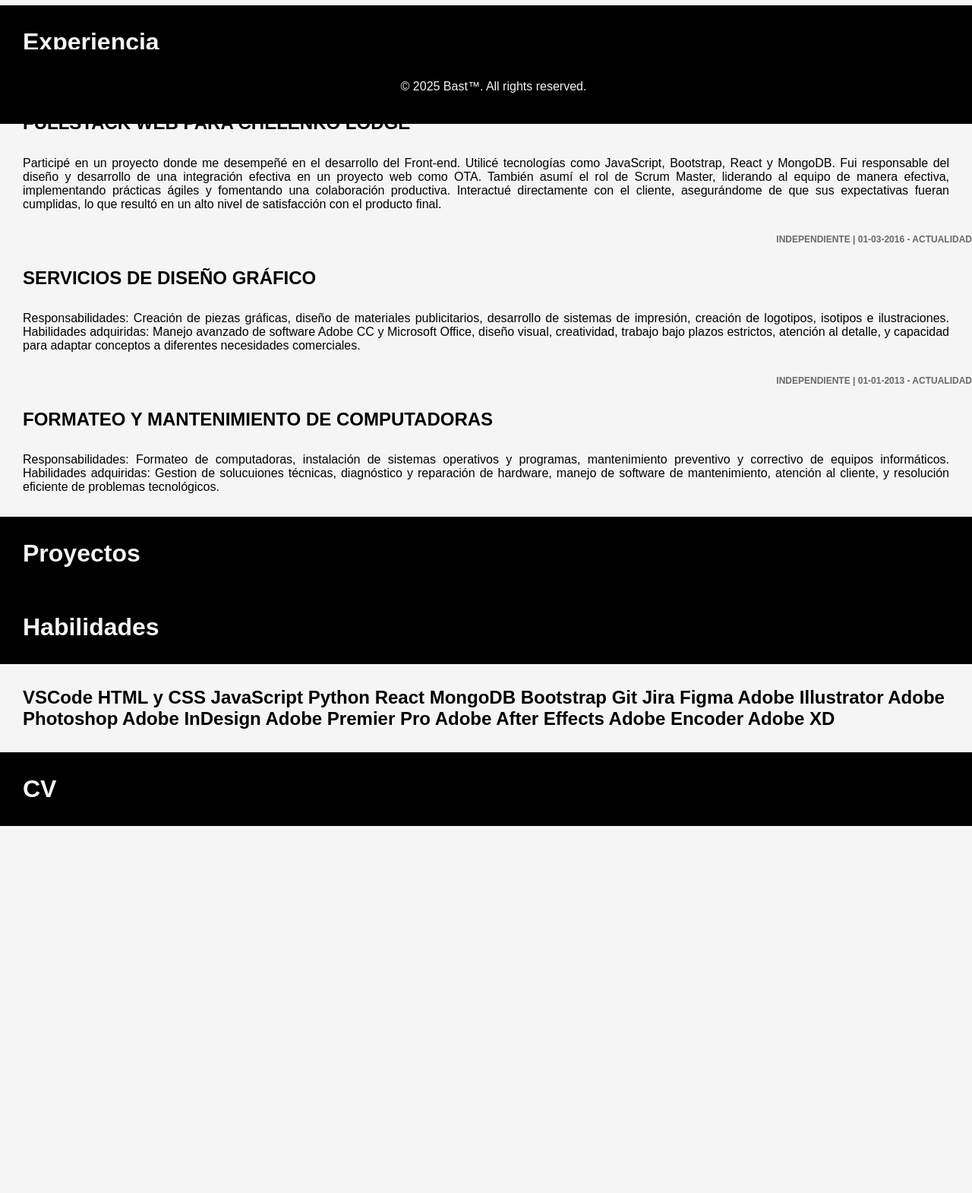
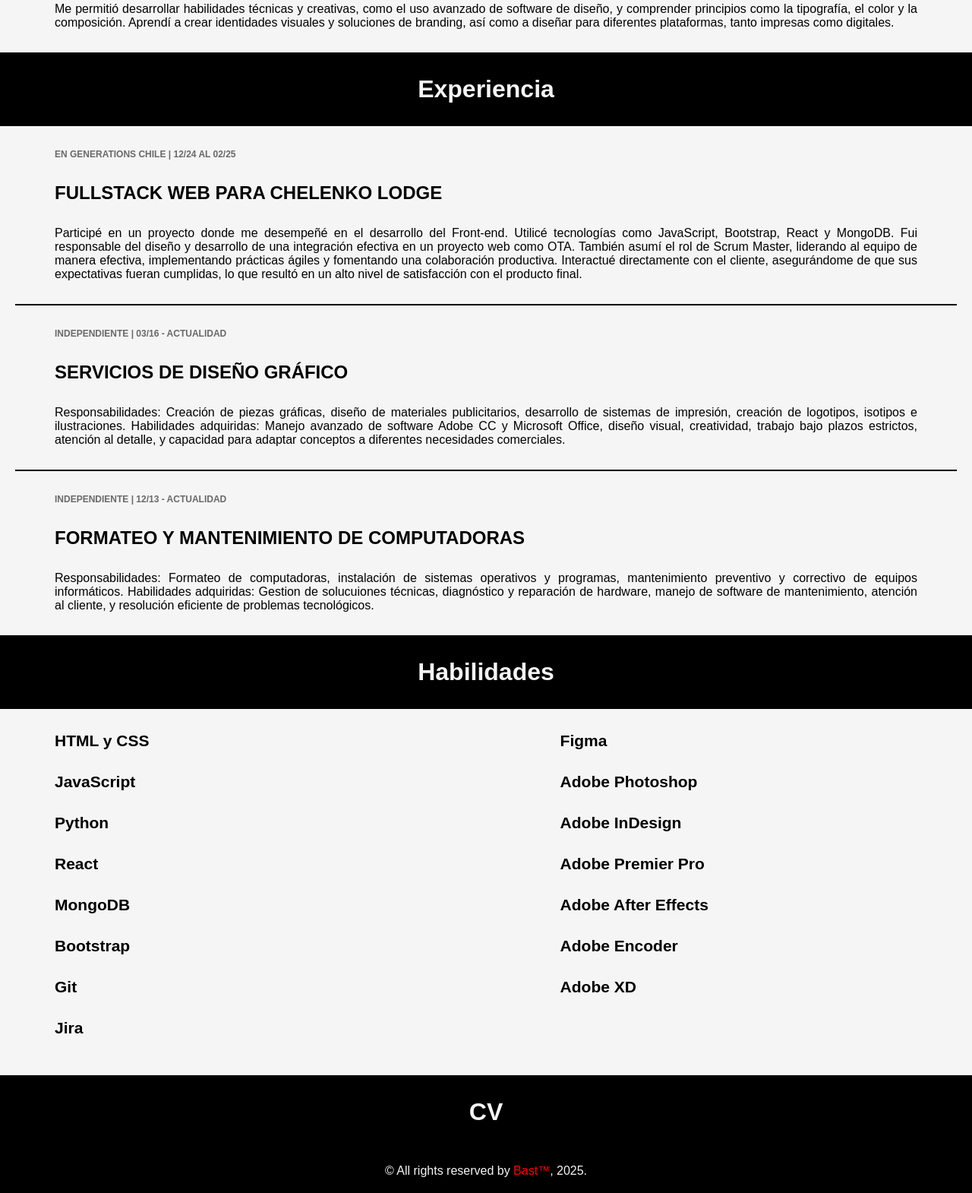
Before and after one commit to Bastcl/portafolio, a plain HTML site: page index.html in a window 1280 px wide. Shown: the part 637-2207 px from the top of the page at 76% size. Before the commit the page ends 1724 px from the top, so only its background shows below. Drawn offline with Linux system fonts and the light colour scheme.

Commit message:
cambios 4

```diff
--- a/index.html
+++ b/index.html
@@ -13,8 +13,8 @@
     <header>
     </header>
     <main>
-        <div class="container">
-            <div class="row">
+        <div class="contenido">
+            <div class="about-me">
                 <h1 class="titulos">Acerca de mí</h1>
                 <p class="parrafo-cont">Soy un profesional con una amplia
                     experiencia laboral en diferentes
@@ -30,19 +30,20 @@
                     capacidad para trabajar tanto de forma
                     independiente como en equipo.</p>
             </div>
-            <div class="row">
+            <div class="formacion">
                 <h1 class="titulos">Formación</h1>
                 <div>
-                    <h3>En Generations Chile | 2025-2025</h3>
-                    <h2>DESARROLLO FULLSTACK JAVASCRIPT</h2>
+                    <h2 class="titulo-cont">DESARROLLO FULLSTACK JAVASCRIPT</h2>
+                    <h3 class="subtitulo-cont">En Generations Chile | 2025-2025</h3>
                     <p class="parrafo-cont">Me permitirá adquirir habilidades tanto en el desarrollo del lado del
                         cliente como del servidor. Aprenderé a utilizar tecnologías como
                         HTML, CSS, JavaScript, Node.js, bases de datos, API’s, Git, entre
                         otras.</p>
                 </div>
+                <hr>
                 <div>
-                    <h3>En INACAP | 2017-2022</h3>
-                    <h2>DISEÑO GRÁFICO PROFESIONAL</h2>
+                    <h2 class="titulo-cont">DISEÑO GRÁFICO PROFESIONAL</h2>
+                    <h3 class="subtitulo-cont">En INACAP | 2017-2022</h3>
                     <p class="parrafo-cont">Me permitió desarrollar habilidades técnicas y creativas, como el
                         uso avanzado de software de diseño, y comprender principios
                         como la tipografía, el color y la composición. Aprendí a crear
@@ -50,11 +51,11 @@
                         para diferentes plataformas, tanto impresas como digitales.</p>
                 </div>
             </div>
-            <div class="row">
+            <div class="experiencia">
                 <h1 class="titulos">Experiencia</h1>
                 <div>
-                    <h3>En Generations Chile | 12/24 al 02/25</h3>
-                    <h2>FULLSTACK WEB PARA CHELENKO LODGE</h2>
+                    <h3 class="subtitulo-cont">En Generations Chile | 12/24 al 02/25</h3>
+                    <h2 class="titulo-cont">FULLSTACK WEB PARA CHELENKO LODGE</h2>
                     <p class="parrafo-cont">Participé en un proyecto donde me desempeñé en el desarrollo del
                         Front-end. Utilicé tecnologías como JavaScript, Bootstrap, React y
                         MongoDB.
@@ -66,9 +67,10 @@
                         expectativas fueran cumplidas, lo que resultó en un alto nivel de
                         satisfacción con el producto final.</p>
                 </div>
+                <hr>
                 <div>
-                    <h3>Independiente | 01-03-2016 - Actualidad</h3>
-                    <h2>SERVICIOS DE DISEÑO GRÁFICO</h2>
+                    <h3 class="subtitulo-cont">Independiente | 03/16 - Actualidad</h3>
+                    <h2 class="titulo-cont">SERVICIOS DE DISEÑO GRÁFICO</h2>
                     <p class="parrafo-cont">Responsabilidades: Creación de piezas gráficas, diseño de
                         materiales publicitarios, desarrollo de sistemas de impresión,
                         creación de logotipos, isotipos e ilustraciones. Habilidades
@@ -77,9 +79,10 @@
                         atención al detalle, y capacidad para adaptar conceptos a
                         diferentes necesidades comerciales.</p>
                 </div>
+                <hr>
                 <div>
-                    <h3>Independiente | 01-01-2013 - Actualidad</h3>
-                    <h2>FORMATEO Y MANTENIMIENTO DE COMPUTADORAS</h2>
+                    <h3 class="subtitulo-cont">Independiente | 12/13 - Actualidad</h3>
+                    <h2 class="titulo-cont">FORMATEO Y MANTENIMIENTO DE COMPUTADORAS</h2>
                     <p class="parrafo-cont">Responsabilidades: Formateo de computadoras, instalación de
                         sistemas operativos y programas, mantenimiento preventivo y
                         correctivo de equipos informáticos.
@@ -89,37 +92,40 @@
                         problemas tecnológicos.</p>
                 </div>
             </div>
-            <div class="row">
-                <h1 class="titulos">Proyectos</h1>
-            </div>
-            <div class="row">
+            <div>
                 <h1 class="titulos">Habilidades</h1>
-                <h2>VSCode
-                    HTML y CSS
-                    JavaScript
-                    Python
-                    React
-                    MongoDB
-                    Bootstrap
-                    Git
-                    Jira
-                    Figma
-                    Adobe Illustrator
-                    Adobe Photoshop
-                    Adobe InDesign
-                    Adobe Premier Pro
-                    Adobe After Effects
-                    Adobe Encoder
-                    Adobe XD</h2>
+                <div class="habilidades">
+                    <div class="columna">
+                        <h2>HTML y CSS</h2>
+                        <h2>JavaScript</h2>
+                        <h2>Python</h2>
+                        <h2>React</h2>
+                        <h2>MongoDB</h2>
+                        <h2>Bootstrap</h2>
+                        <h2>Git</h2>
+                        <h2>Jira</h2>
+
+                    </div>
+                    <div class="columna">
+                        <h2>Figma</h2>
+                        <h2>Adobe Photoshop</h2>
+                        <h2>Adobe InDesign</h2>
+                        <h2>Adobe Premier Pro</h2>
+                        <h2>Adobe After Effects</h2>
+                        <h2>Adobe Encoder</h2>
+                        <h2>Adobe XD</h2>
+                    </div>
+                </div>
             </div>
             <div class="row">
                 <h1 class="titulos">CV</h1>
             </div>
         </div>
     </main>
-    <footer>
-        <p class="text-center">&copy; 2025 Bast&trade;. All rights reserved.</p>
-    </footer>
+
+    <p class="footer">&copy; All rights reserved by <a class="link-f" href="https://www.instagram.com/bastdiseno.cl"
+            target="_blank" rel="noopener noreferrer">Bast&trade;</a>, 2025.</p>
+
     <script src="./script.js"></script>
 </body>
 
--- a/styles.css
+++ b/styles.css
@@ -1,4 +1,4 @@
-html, body {
+body {
     margin: 0;
     padding: 0;
     font-family: 'Arial', sans-serif;
@@ -7,29 +7,64 @@ html, body {
 .parrafo-cont {
     text-align: justify;
 }
-.container h2, h3, p {
-    margin: 30px;
+.contenido h2, .subtitulo-cont, .parrafo-cont {
+    margin: 30px 72px 30px 72px;
+    padding: 0;
 }
 h3 {
     color:dimgray;
-    padding: 0;
-    margin: 0;
     text-transform: uppercase;
     font-size: 12px;
-    text-align: end;
+    text-align: start;
+    padding: 0;
+    margin:0;
+}
+hr {
+    border: 1px solid black;
+    margin: 20px;
 }
 .titulos {
 background-color: black;
 color:whitesmoke;
 margin: 0;
 padding: 30px;
+text-align: center;
 }
-footer {
+.footer {
     background-color: black;
     color: whitesmoke;
     text-align: center;
-    padding: 10px;
-    position: fixed;
     bottom: 0;
-    width: 100%;
+    padding: 20px;
+    margin: 0;
 }
+.habilidades {
+    display: flex;
+    flex-wrap: wrap;
+    justify-content: space-between;
+}
+
+.habilidades .columna {
+    flex-basis: 48%; /* Ajusta el ancho de las columnas al 48% para dejar espacio entre ellas */
+    max-width: 48%; /* Asegura que el ancho máximo de las columnas sea del 48% */
+    box-sizing: border-box; /* Asegura que el padding y el borde se incluyan en el ancho total */
+    margin-bottom: 20px; /* Espacio inferior entre las filas */
+    font-size: 14px;
+}
+
+/* Media query para dispositivos móviles */
+@media (max-width: 768px) {
+    .habilidades .columna {
+        flex-basis: 48%; /* Mantiene el ancho de las columnas al 48% en pantallas pequeñas */
+        max-width: 48%; /* Asegura que el ancho máximo de las columnas sea del 48% */
+        font-size: 12px; /* Reduce el tamaño de la fuente en pantallas pequeñas */
+    }
+    .contenido h2, .subtitulo-cont, .parrafo-cont {
+        margin: 20px 30px 30px 30px;
+    }
+}
+
+.link-f {
+    text-decoration: none;
+    color: red;
+}
```
